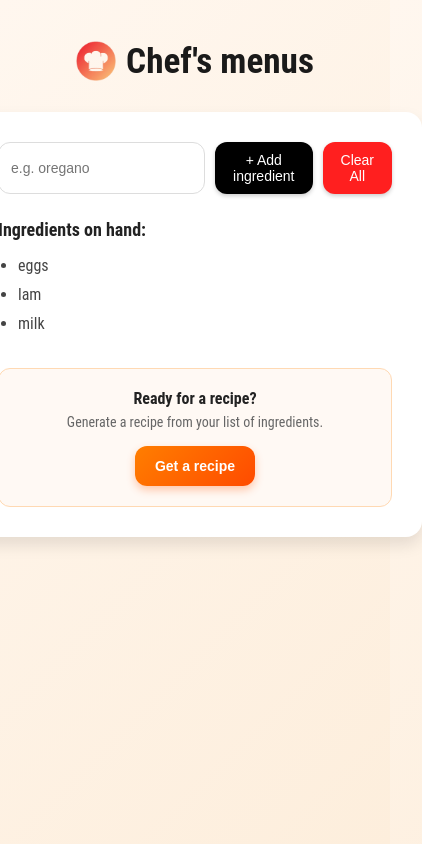
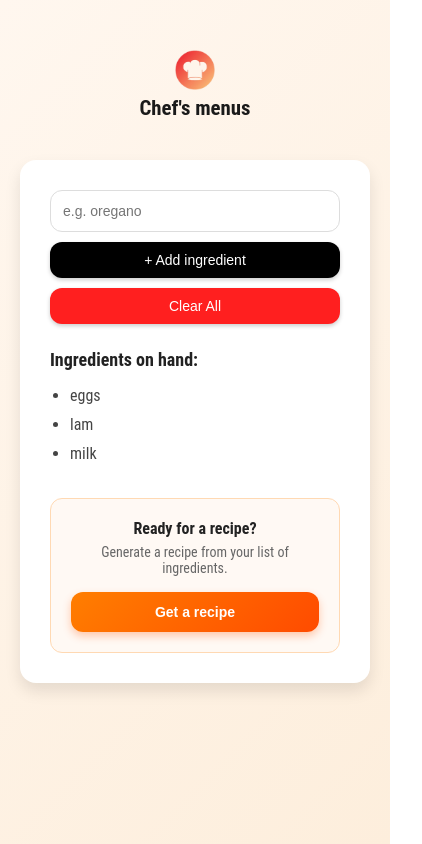
Before and after one commit to hddgpp/Chef-Claude-Project, a React (Vite) app in the folder my-app/: page / in a window 390 px wide. Shown: the whole page, 422 px wide, since content can reach past the window. Built offline with nearby package versions, Linux system fonts and the light colour scheme.

Commit message:
fixing the chef_hat.png img and logo.png img imporing and making the css flexible

```diff
--- a/my-app/index.html
+++ b/my-app/index.html
@@ -2,7 +2,7 @@
 <html lang="en">
   <head>
     <meta charset="UTF-8" />
-    <link rel="icon" type="image/svg+xml" href="/vite.svg" />
+    <link rel="icon" type="image/svg+xml" href="/logo.png" />
     <meta name="viewport" content="width=device-width, initial-scale=1.0" />
     <title>my-app</title>
   </head>
--- a/my-app/src/components/Header.jsx
+++ b/my-app/src/components/Header.jsx
@@ -1,4 +1,4 @@
-import hat from '../../public/chef_hat.png'
+import hat from '/chef_hat.png'
 
 export function Header() {
     return (
--- a/my-app/src/index.css
+++ b/my-app/src/index.css
@@ -40,7 +40,7 @@ header {
 /* Container */
 .container {
   background: #fff;
-  max-width: 500px;
+  max-width: 700px;
   width: 100%;
   padding: 30px;
   border-radius: 16px;
@@ -148,3 +148,50 @@ header {
 .recipe-btn:hover {
   background: linear-gradient(135deg, #e06b00, #d63a00);
 }
+
+@media (max-width: 768px) {
+  header {
+    height: auto;
+    padding: 10px;
+  }
+
+  .nav-header > h1 {
+    font-size: 1.5rem;
+  }
+
+  .search-bar {
+    flex-direction: column;
+  }
+
+  .footer-box {
+    flex-direction: column;
+    text-align: center;
+  }
+
+  .recipe-btn {
+    width: 100%;
+  }
+}
+
+@media (max-width: 480px) {
+  .nav-header {
+    flex-direction: column;
+    gap: 6px;
+  }
+
+  .logo {
+    width: 40px;
+  }
+
+  .nav-header > h1 {
+    font-size: 1.3rem;
+  }
+
+  .search-bar input {
+    font-size: 14px;
+  }
+
+  .ingredients h2 {
+    font-size: 18px;
+  }
+}
```
Also changed, not shown: my-app/public/logo.png (added).
